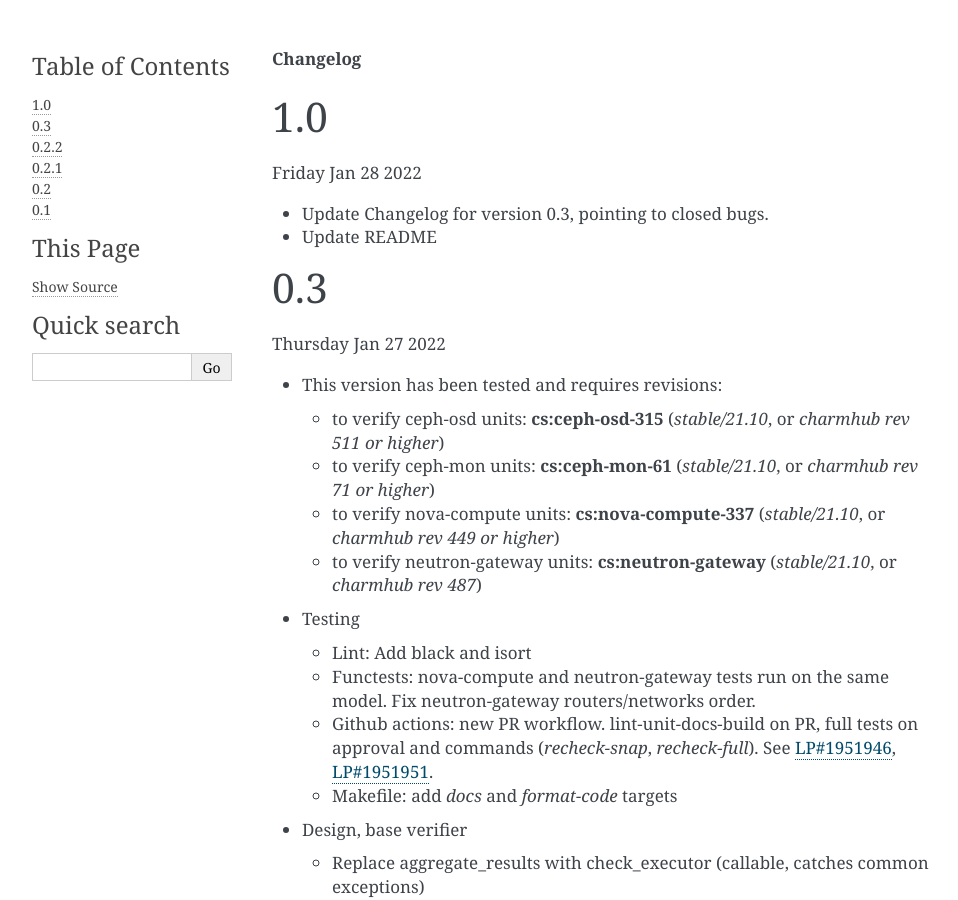
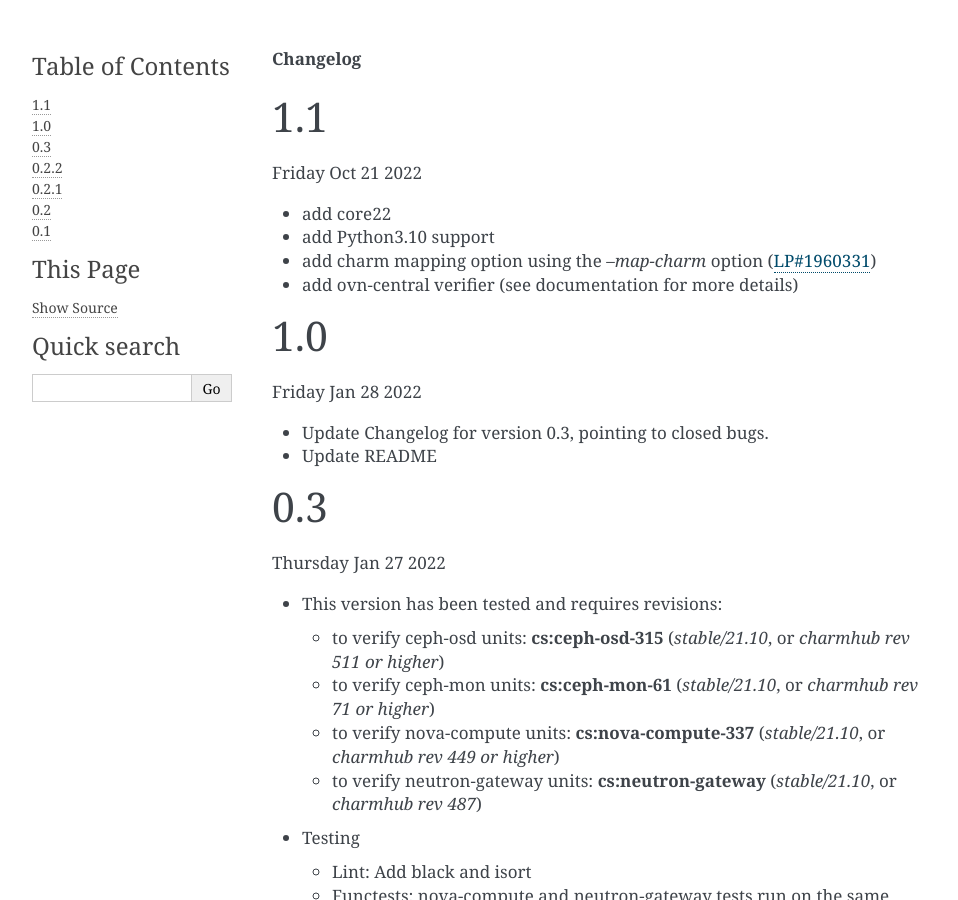
Before and after one commit to canonical/juju-verify, a Sphinx documentation site: the page built from docs/changelog.rst, in a window 1280 px wide and 900 px high. Shown: the whole window, without its empty margins (148-1106 px from the left). Built offline with Sphinx 7.4.7, drawn with Linux system fonts in a browser that asks for light colours; pages that are not in the unit, such as notebooks, are missing from menus.

Commit message:
release 22.10

```diff
--- a/docs/changelog.rst
+++ b/docs/changelog.rst
@@ -1,4 +1,13 @@
 **Changelog**
+
+1.1
+^^^
+Friday Oct 21 2022
+
+- add core22
+- add Python3.10 support
+- add charm mapping option using the `--map-charm` option (`LP#1960331`_)
+- add ovn-central verifier (see documentation for more details)
 
 1.0
 ^^^
@@ -138,3 +147,4 @@ Wednesday May 12 2021
 .. _LP#1946956: https://bugs.launchpad.net/juju-verify/+bug/1946956
 .. _LP#1947189: https://bugs.launchpad.net/juju-verify/+bug/1947189
 .. _LP#1917007: https://bugs.launchpad.net/juju-verify/+bug/1917007
+.. _LP#1960331: https://bugs.launchpad.net/juju-verify/+bug/1960331
```
